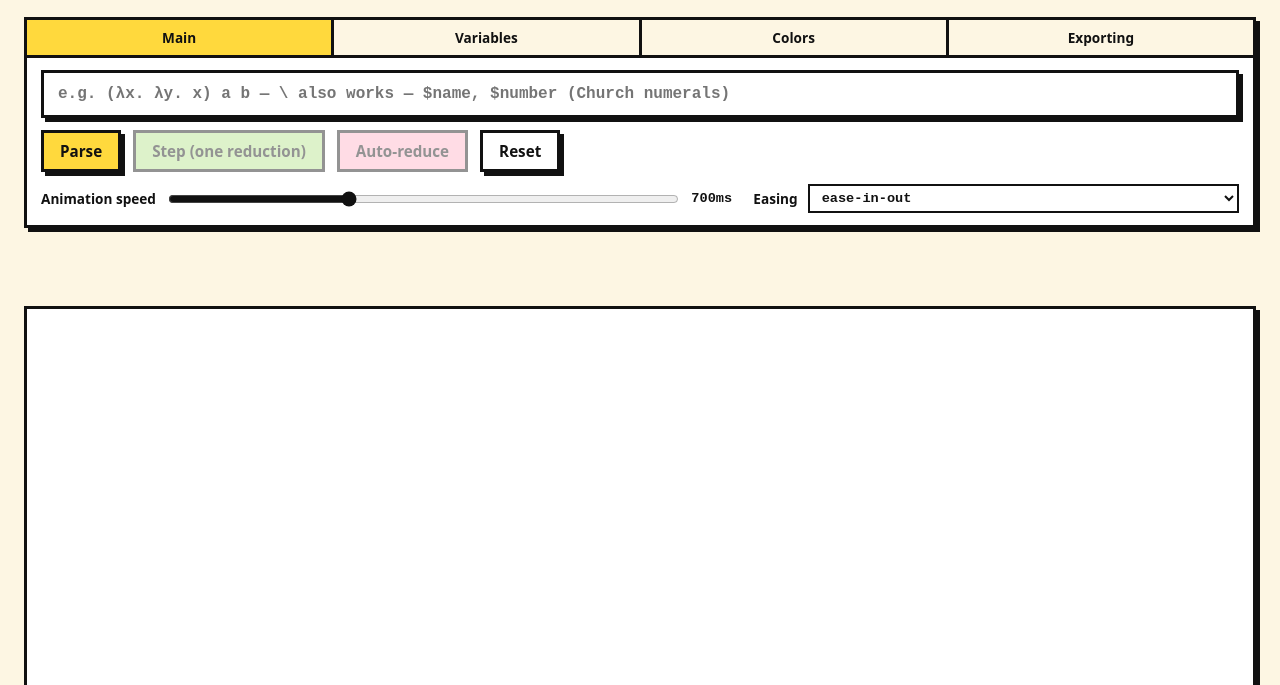
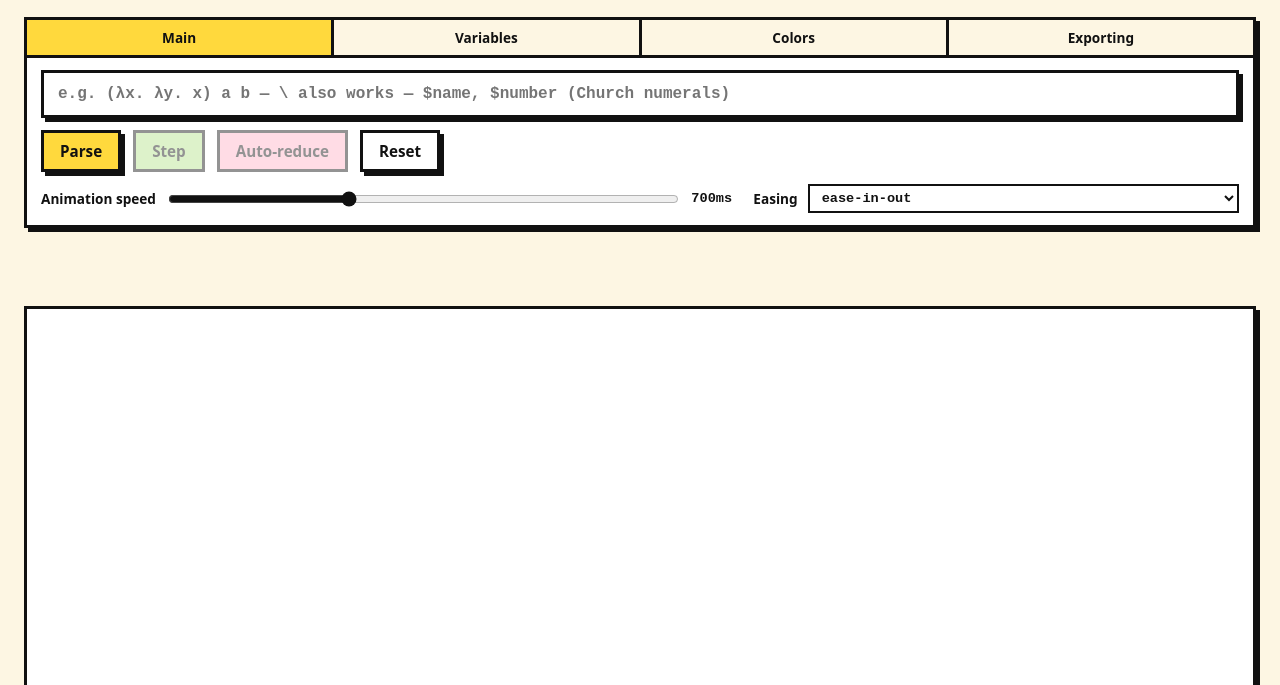
Before and after one commit to ywbird/slop-lambda-treemap, a website with bundled scripts: page index.html in a window 1280 px wide. Shown: the part 115-800 px from the top of the page. Built offline with nearby package versions, Linux system fonts and the light colour scheme.

Commit message:
fix(ui): change step button label

```diff
--- a/index.html
+++ b/index.html
@@ -41,7 +41,7 @@
             <input id="expr-input" type="text" placeholder="e.g. (λx. λy. x) a b — \ also works — $name, $number (Church numerals)" aria-label="Lambda expression" spellcheck="false" autocapitalize="off">
             <div class="buttons">
               <button id="parse-btn" type="button">Parse</button>
-              <button id="step-btn" type="button" disabled>Step (one reduction)</button>
+              <button id="step-btn" type="button" disabled>Step</button>
               <button id="auto-btn" type="button" disabled>Auto-reduce</button>
               <button id="reset-btn" type="button">Reset</button>
             </div>
```
